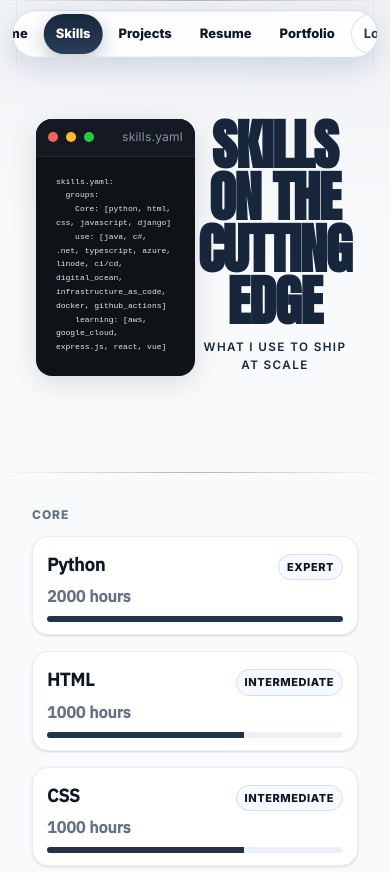
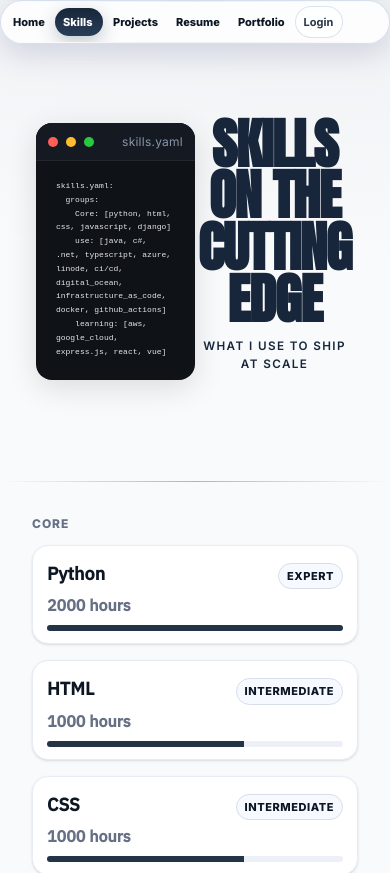
Before and after one commit to JoeyRubas/JoeyResume, a React (Vite) app in the folder src/frontend/: page /skills in a window 390 px wide. Shown: the top 873 px of the page. Built offline with nearby package versions, Linux system fonts and the light colour scheme; no server answers.

Commit message:
style improvements

```diff
--- a/src/frontend/package.json
+++ b/src/frontend/package.json
@@ -28,6 +28,7 @@
     "prismjs": "^1.30.0",
     "react": "^19.0.0",
     "react-dom": "^19.0.0",
+    "react-masonry-css": "^1.0.16",
     "react-type-animation": "^3.2.0"
   },
   "devDependencies": {
--- a/src/frontend/src/components/NavigationBar/NavigationBar.tsx
+++ b/src/frontend/src/components/NavigationBar/NavigationBar.tsx
@@ -83,7 +83,7 @@ const NavigationBar: React.FC = () => {
             <div className="nav-links" ref={linksRef}>
 
               <span
-                className={`active-indicator ${indicator.visible ? "show" : ""}`}
+                className={`nav-active-indicator ${indicator.visible ? "show" : ""}`}
                 style={{ transform: `translateX(${indicator.left}px)`, width: indicator.width }}
                 aria-hidden="true"
               />
--- a/src/frontend/src/components/NavigationBar/styles.css
+++ b/src/frontend/src/components/NavigationBar/styles.css
@@ -74,7 +74,27 @@
 .nav-links::-webkit-scrollbar { display: none; }
 
 
-.nav-wrapper .active-indicator {
+/* Renamed to .nav-active-indicator to avoid global conflicts */
+.nav-wrapper .nav-active-indicator {
+  position: absolute;
+  top: 6px;
+  left: 0;
+  height: calc(100% - 12px);
+  border-radius: var(--radius-full);
+  background: linear-gradient(180deg, var(--accent), #2a3e59);
+  box-shadow: 0 6px 18px rgba(23, 38, 58, 0.25);
+  transform: translateX(0);
+  width: 0;
+  opacity: 0;
+  transition:
+    transform 220ms cubic-bezier(.2,.8,.2,1),
+    width 220ms cubic-bezier(.2,.8,.2,1),
+    opacity 180ms ease;
+}
+.nav-wrapper .nav-active-indicator.show { opacity: 1; }
+
+
+.nav-wrapper .nav-active-indicator {
   position: absolute;
   top: 6px;
   left: 0;
@@ -91,25 +111,6 @@
     opacity 180ms ease;
 }
 .nav-wrapper .active-indicator.show { opacity: 1; }
-
-/* Default .active-indicator elsewhere (skills header, etc) gets a neutral style */
-.active-indicator {
-  position: absolute;
-  top: 6px;
-  left: 0;
-  height: calc(100% - 12px);
-  border-radius: var(--radius-full);
-  background: var(--accent, #e0e6ef);
-  box-shadow: none;
-  transform: translateX(0);
-  width: 0;
-  opacity: 0;
-  transition:
-    transform 220ms cubic-bezier(.2,.8,.2,1),
-    width 220ms cubic-bezier(.2,.8,.2,1),
-    opacity 180ms ease;
-}
-.active-indicator.show { opacity: 1; }
 
 .link {
   position: relative;
@@ -149,8 +150,45 @@
 
 @media (max-width: 768px) {
   .navigation_container {
-    width: calc(100vw - 24px);
+    width: 100vw;
+    min-width: 0;
+    max-width: 100vw;
+    margin: 0;
+
     height: 48px;
+    box-sizing: border-box;
+    left: 0;
+    right: 0;
   }
-  .link { padding: 9px 12px; font-size: 13px; }
+  .nav-wrapper {
+    left: 0;
+    right: 0;
+    padding: 0;
+  }
+  .nav-rail-left, .nav-rail-right {
+    display: none;
+  }
+  .nav-links {
+    gap: 2px;
+    padding: 4px;
+    justify-content: flex-start;
+    overflow-x: auto;
+    scrollbar-width: none;
+  }
+  .nav-links::-webkit-scrollbar { display: none; }
+  .link {
+    padding: 8px 10px;
+    font-size: 12px;
+    min-width: 60px;
+  }
 }
+@media (max-width: 480px) {
+  .navigation_container {
+    height: 44px;
+  }
+  .link {
+    padding: 7px 8px;
+    font-size: 11px;
+    min-width: 48px;
+  }
+}
--- a/src/frontend/src/pages/projects/Projects.tsx
+++ b/src/frontend/src/pages/projects/Projects.tsx
@@ -1,4 +1,5 @@
 import React, { useEffect, useState } from "react";
+import Masonry from "react-masonry-css";
 import { useNavigate } from "@tanstack/react-router";
 import apiService from "../../api/service";
 import { Project } from "../../types/project.ts";
@@ -106,10 +107,9 @@ function buildPlacements(projects: Project[], COLS: number, ROWS: number) {
     return false;
   };
 
-  // reserve header row space
+  // reserve header area (top-right)
   const carveFrom = Math.max(COLS - 4, 0);
   for (let c = carveFrom; c < COLS; c++) taken[0][c] = true;
-
 
   let pi = 0;
   for (; pi < Math.min(3, projects.length); pi++) {
@@ -145,15 +145,6 @@ const Projects: React.FC = () => {
   const { isAuthenticated, loading: authLoading } = useAuth();
   const [projects, setProjects] = useState<Project[]>([]);
   const [editingProjectId, setEditingProjectId] = useState<string | null>(null);
-  const [formData, setFormData] = useState({
-    name: "",
-    description: "",
-    projectMaturity: 1,
-    githubUrl: "",
-    liveUrl: "",
-    showNumberCommits: false,
-    skillsUsed: [],
-  });
 
   const [width, height] = useWindowSize();
 
@@ -173,13 +164,56 @@ const Projects: React.FC = () => {
 
   const { COLS, ROWS } = getGridDimensions(width, projects.length);
   const placements = buildPlacements(projects, COLS, ROWS);
+  const rowHeight = Math.max(180, Math.floor(height / 4));
 
-  // row height scales with viewport height
-  const rowHeight = Math.max(180, Math.floor(height / 4));
+  // Masonry breakpoints (force 2 cols on mobile)
+  const masonryBreakpoints = {
+    default: 3,
+    900: 3,
+    600: 2,
+  };
 
   return (
     <div className="projects-page">
       <section id="projects-list" className="project-group-section">
+        {width < 600 ? (
+          <>
+            <div style={{ padding: "0 2vw", marginBottom: "1rem" }}>
+              <h1 className="project-headline">What I've Built</h1>
+              <p className="project-subhead">
+                A showcase of my favorite projects.
+              </p>
+            </div>
+            <Masonry
+              breakpointCols={masonryBreakpoints}
+              className="masonry-grid"
+              columnClassName="masonry-grid_column"
+            >
+              {projects.map((proj) => (
+                <ProjectCard
+                  key={proj.id}
+                  project={proj}
+                  isAuthenticated={isAuthenticated}
+                  handleProjectClick={() =>
+                    navigate({
+                      to: "/project/$projectId",
+                      params: { projectId: proj.id },
+                    })
+                  }
+                  handleEdit={(e) => {
+                    e.preventDefault();
+                    e.stopPropagation();
+                    setEditingProjectId(proj.id);
+                  }}
+                  handleDelete={(e) => {
+                    e.preventDefault();
+                    e.stopPropagation();
+                  }}
+                />
+              ))}
+            </Masonry>
+          </>
+        ) : (
           <div
             className="projects-grid l-mosaic"
             style={{
@@ -198,13 +232,11 @@ const Projects: React.FC = () => {
                 padding: "0 2vw",
               }}
             >
-  <h1 className="headline projectHeadline">What I've Built</h1>
-<p className="subhead projectSubhead">A showcase of my favorite projects.</p>
+              <h1 className="project-headline">What I've Built</h1>
+              <p className="project-subhead">
+                A showcase of my favorite projects.
+              </p>
             </div>
-
-
-
-
             {placements.map((p) => {
               const proj = projects[p.projectIdx];
               return (
@@ -221,7 +253,6 @@ const Projects: React.FC = () => {
                   handleEdit={(e) => {
                     e.preventDefault();
                     e.stopPropagation();
-
                     setEditingProjectId(proj.id);
                   }}
                   handleDelete={(e) => {
@@ -237,6 +268,7 @@ const Projects: React.FC = () => {
               );
             })}
           </div>
+        )}
       </section>
     </div>
   );
--- a/src/frontend/src/pages/projects/styles.css
+++ b/src/frontend/src/pages/projects/styles.css
@@ -1,17 +1,32 @@
-.ProjectHeadline, .headline {
+.project-headline {
     font-family: Anton, sans-serif;
-  font-size: 6vw;
+    font-size: calc(8cqh + 3cqw);
     line-height: 1;
     text-transform: uppercase;
     color: var(--accent);
     margin: 0;
     letter-spacing: -0.02em;
+    width: 100%;
+
 }
 
-.ProjectSubhead, .subhead {
+.masonry-grid {
+  display: flex;
+  margin-left: -1.2rem;
+  width: auto;
+}
+.masonry-grid_column {
+  padding-left: 1.2rem;
+  background-clip: padding-box;
+}
+.masonry-grid_column > .project-card-v2 {
+  margin-bottom: 1.2rem;
+}
+
+.project-subhead {
   font-family: Inter, sans-serif;
   font-weight: 600;
-  font-size: 1.3vw;
+  font-size: calc(1.5cqh + .5cqw);
   text-transform: uppercase;
   letter-spacing: 0.12em;
   color: var(--accent);
@@ -67,6 +82,16 @@
   background: #b4b4b4;
 }
 
+
+@media (max-width: 700px) {
+    .project-group-section::before, .project-group-section::after {
+        display: none;
+    }
+    .project-group-section {
+        width : 95%;
+        padding : 0;
+    }
+}
 
 .projects-grid {
   display: grid;
@@ -205,15 +230,7 @@
   scroll-margin-top: 2rem;
 }
 
-.hero-scroll-container {
-  position: absolute;
-  left: 0;
-  right: 0;
-  bottom: 10px;
-  display: flex;
-  justify-content: center;
-  grid-column: 1 / -1;
-}
+
 .projects-hero::before, .projects-hero::after {
   content: "";
   position: absolute;
```
Also changed, not shown: 1 other file (tests, documents, lock files or other folders). Lines whose indentation alone changed are shown as unchanged.
